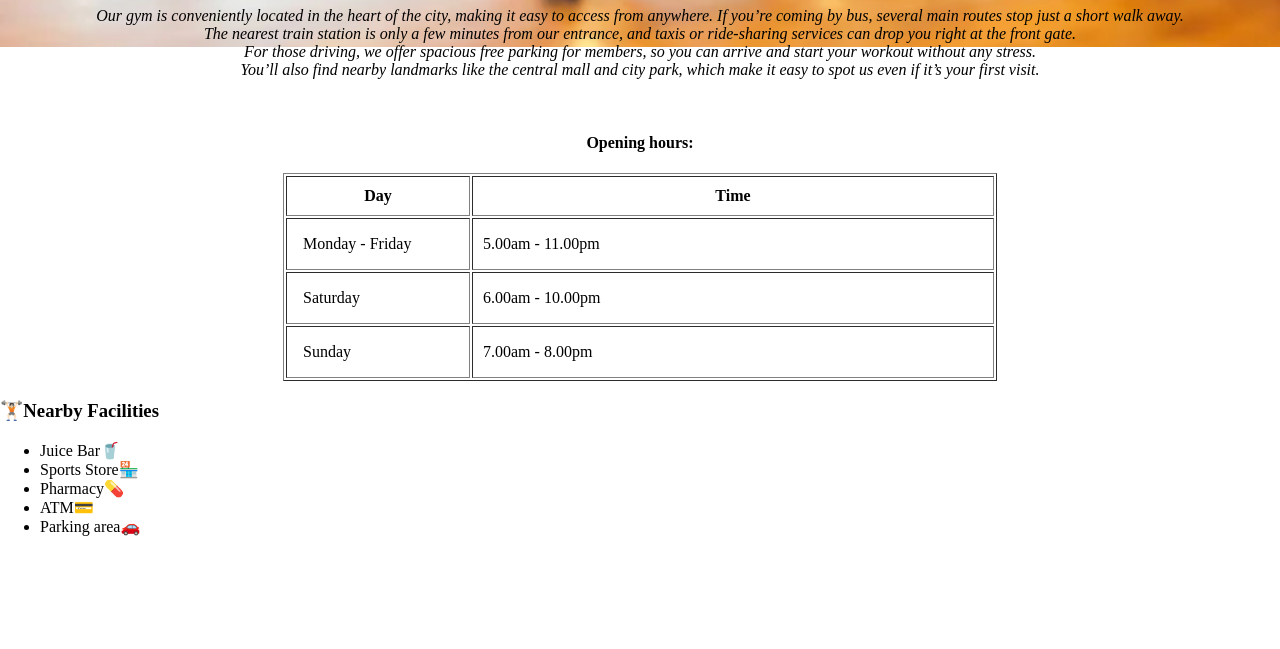
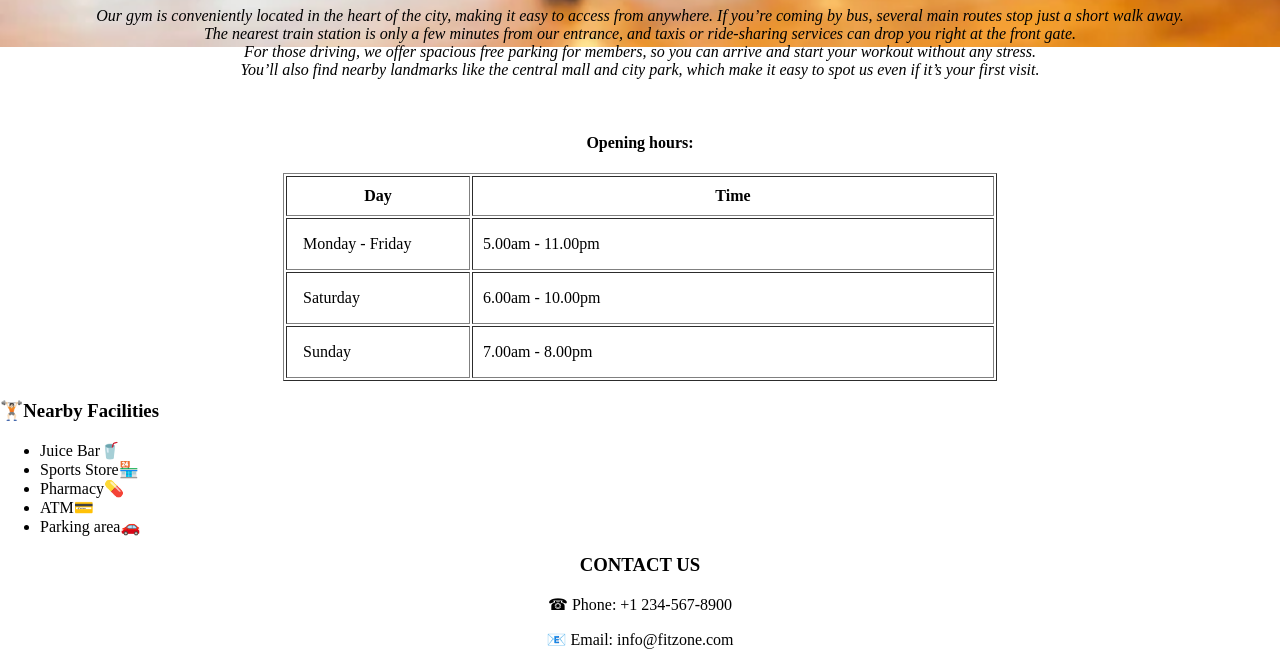
Before and after one commit to hemsara-edirisooriya/Fitness-Center-Gym-Management-Hub, a plain HTML site: page locations.html in a window 1280 px wide. Shown: the part 753-1402 px from the top of the page. Before the commit the page ends 1289 px from the top, so only its background shows below. Drawn offline with Linux system fonts and the light colour scheme.

Commit message:
feat : Added contact us details

```diff
--- a/locations.html
+++ b/locations.html
@@ -90,7 +90,11 @@
                 <li>Parking area🚗</li>
             </ul>
 
-
+            <center>
+                <h3>CONTACT US</h3>
+                <p>☎ Phone: +1 234-567-8900</p>
+                <p>📧 Email: info@fitzone.com</p>
+            </center>
 
 
 
```
